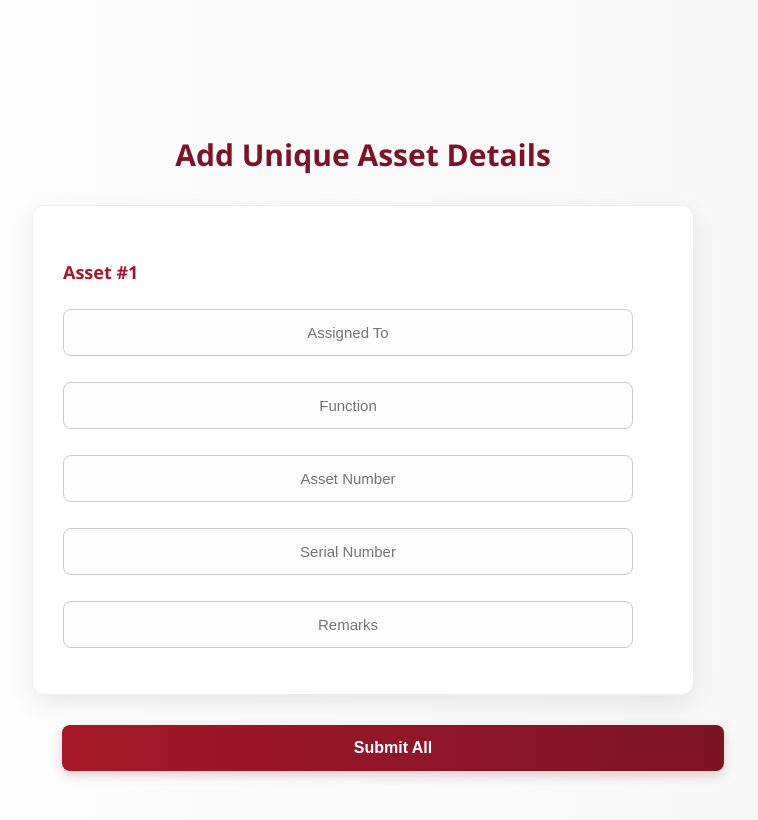
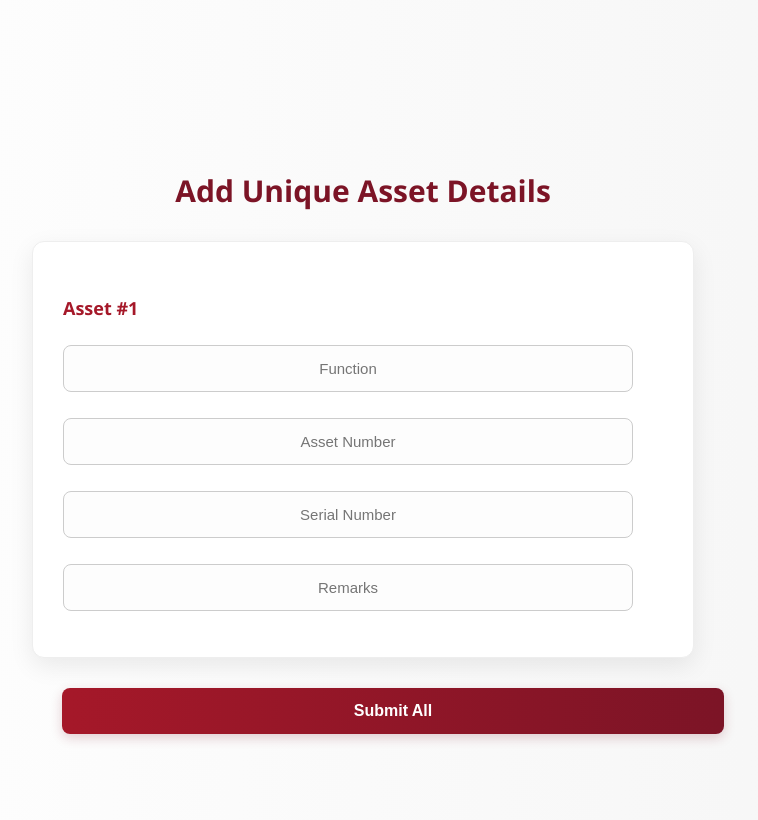
Before and after one commit to ruvindi-matharaarachchi/CPC-Assets-Management, a React (Create React App) app in the folder asset-management-frontend/: page /add-asset-details/1/1 in a window 1280 px wide. Shown: the top 820 px of the page, without its empty margins (277-1035 px from the left). Built offline with nearby package versions, Linux system fonts and the light colour scheme.

Commit message:
Update AddAssetDetailsForm.js

```diff
--- a/asset-management-frontend/src/pages/AddAssetDetailsForm.js
+++ b/asset-management-frontend/src/pages/AddAssetDetailsForm.js
@@ -9,7 +9,6 @@ const AddAssetDetailsForm = () => {
 
   const [assets, setAssets] = useState(
     Array.from({ length: Number(quantity) }, () => ({
-      assignedTo: "",
       location: "",
       assetNumber: "",
       serialNumber: "",
@@ -49,11 +48,7 @@ const AddAssetDetailsForm = () => {
           <div key={index} className="asset-detail-block">
             <h4>Asset #{index + 1}</h4>
 
-            <input
-              placeholder="Assigned To"
-              value={asset.assignedTo}
-              onChange={(e) => handleChange(index, "assignedTo", e.target.value)}
-            />
+
             <input
               placeholder="Function"
               value={asset.location}
@@ -65,7 +60,7 @@ const AddAssetDetailsForm = () => {
               value={asset.assetNumber}
               onChange={(e) => handleChange(index, "assetNumber", e.target.value)}
             />
-             <input
+            <input
               placeholder="Serial Number"
               value={asset.serialNumber}
               onChange={(e) => handleChange(index, "serialNumber", e.target.value)}
```
